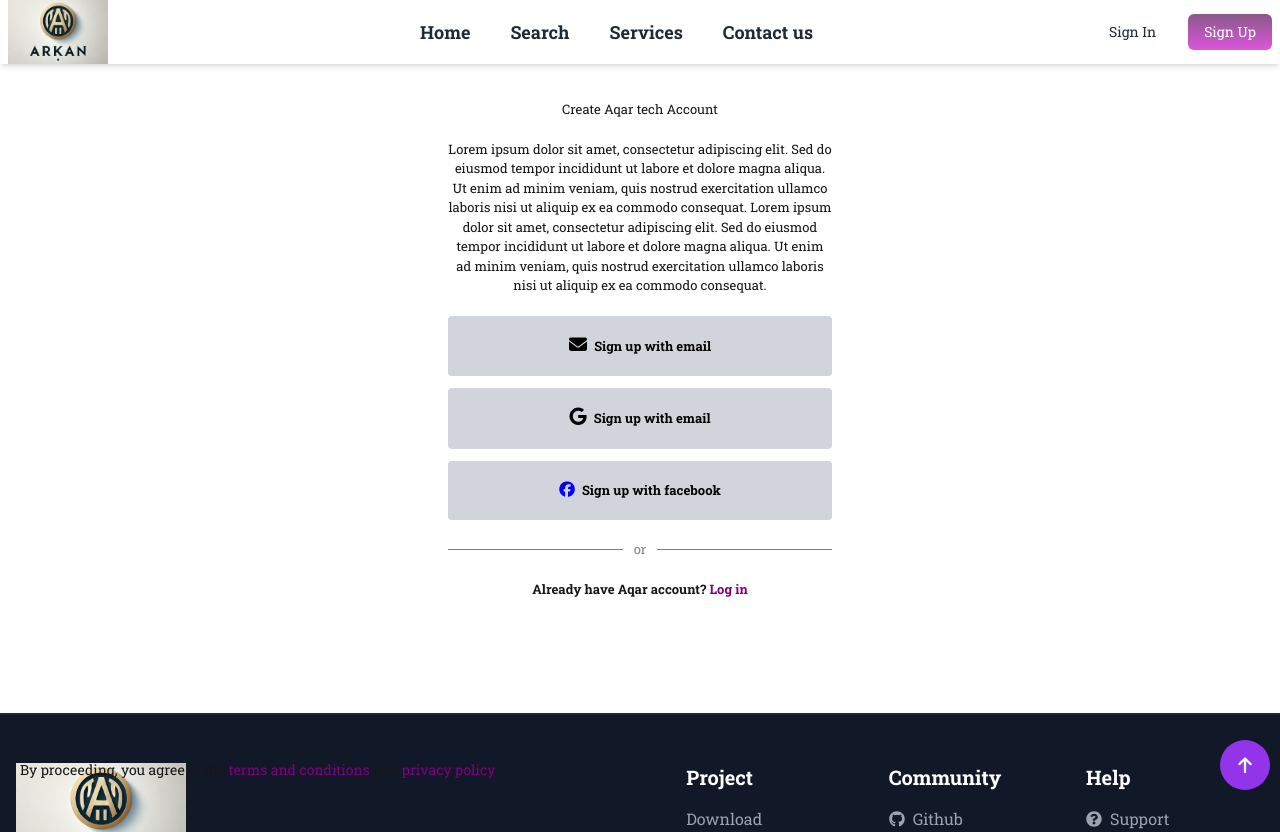
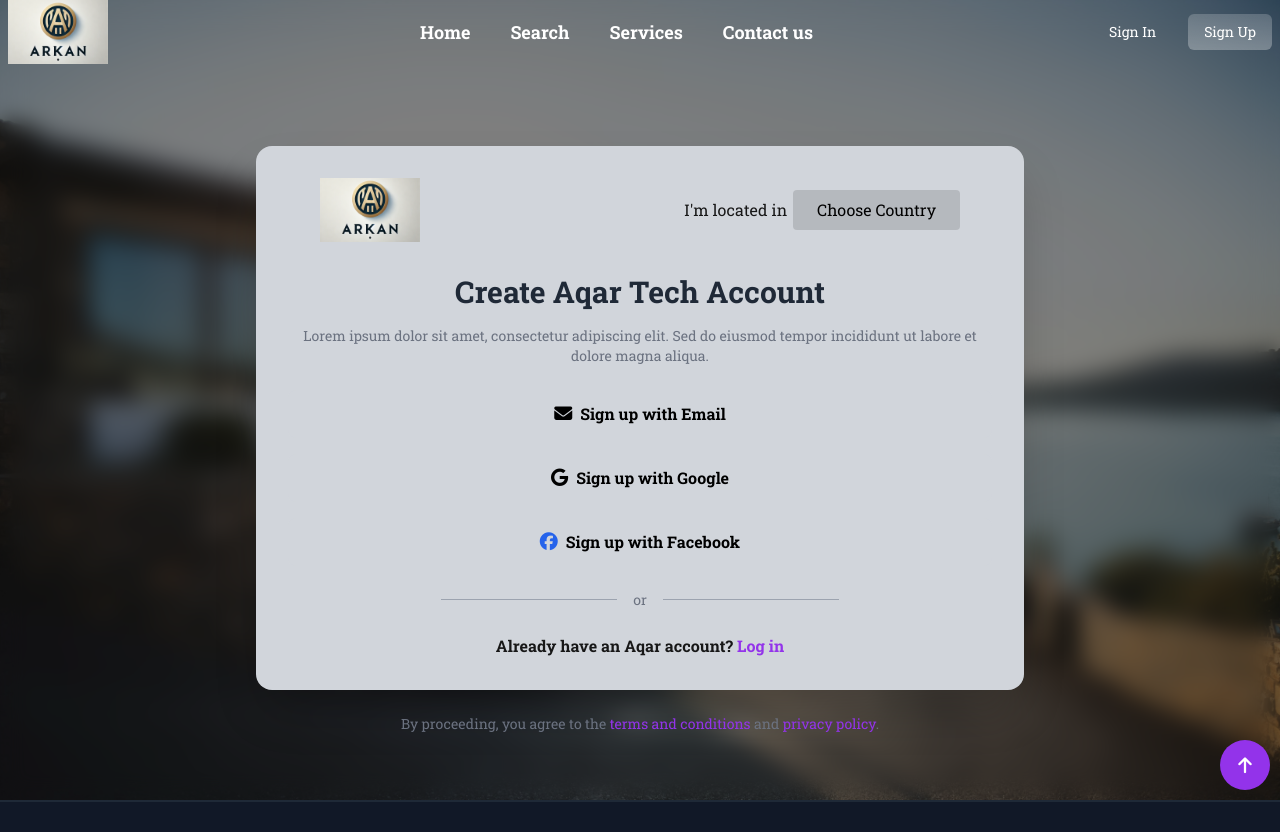
Before and after one commit to mazen-essam/arkan-group, a Next.js app: page /auth/register in a window 1280 px wide. Shown: the top 832 px of the page. Built offline with nearby package versions, Linux system fonts and the light colour scheme; what next-redux-wrapper would draw is missing.

Commit message:
updating ui for authintication

```diff
--- a/app/auth/register/page.js
+++ b/app/auth/register/page.js
@@ -1,71 +1,73 @@
 import Image from "next/image";
-import Link from 'next/link';
+import Link from "next/link";
 import ChooseCountry from "./ChooseCountry";
 
-export default function register() {
+export default function Register() {
+  return (
+    <section className="min-h-screen flex flex-col items-center justify-center py-12 pt-32 relative">
+      {/* Background Image with Blur */}
+      <div className="absolute inset-0 bg-[url('/background3.jpg')] bg-cover bg-center before:absolute before:inset-0 before:bg-black before:bg-opacity-50 before:backdrop-blur-md"></div>
 
-    return (
-        <section className='register' style={{ padding: '10px 0' }}>
-            <nav style={{ display: 'flex', justifyContent: 'space-between', margin: '0 50px',fontSize:'13px' }}>
-                <div>
-                    <Image
-                        src='/logo.png'
-                        alt='Logo'
-                        width={50}
-                        height={50}
-                    />
-                </div>
-                <div className="relative group" style={{ display: 'inline-block', marginRight: '8px', verticalAlign: 'middle' }} >
-                    <ChooseCountry />
+      <div className="container mx-auto px-4 relative z-10">
+        {/* Navbar */}
 
-                </div>
-            </nav>
-            <div className='registerContent' style={{ width: '30%', fontSize:'13px' ,margin: '40px auto',textAlign:'center' }}>
-                <div>
-                    <h2>Create Aqar tech Account</h2>
-                    <p className='my-5'>
-                        Lorem ipsum dolor sit amet, consectetur adipiscing elit. Sed do eiusmod tempor incididunt ut labore et dolore magna aliqua. Ut enim ad minim veniam, quis nostrud exercitation ullamco laboris nisi ut aliquip ex ea commodo consequat.
-                        Lorem ipsum dolor sit amet, consectetur adipiscing elit. Sed do eiusmod tempor incididunt ut labore et dolore magna aliqua. Ut enim ad minim veniam, quis nostrud exercitation ullamco laboris nisi ut aliquip ex ea commodo consequat.
-                    </p>
-                </div>
-                <div className='options mb-5'>
-                    <Link href="/auth/signup">
-                        <button className='w-full bg-gray-300 hover:bg-gray-400 text-black font-bold py-5 px-5 rounded focus:outline-none focus:ring-2 focus:ring-gray-300' style={{
 
-                        }}><span><i className="fas fa-envelope" style={{ fontSize: 'large', marginRight: '4px' }}></i></span> Sign up with email</button>
-                    </Link>
-                    <button className='w-full bg-gray-300 hover:bg-gray-400 text-black font-bold my-3 py-5 px-5 rounded focus:outline-none focus:ring-2 focus:ring-gray-300' style={{
+        {/* Card Container */}
+        <div className="max-w-3xl mx-auto bg-gray-300 rounded-2xl shadow-2xl p-8 text-center">
+        <nav className="flex justify-between items-center mb-8 px-8">
+          <Image src="/arkan-logo.png" alt="Logo" width={100} height={100} />
+          <div className="relative">
+            <ChooseCountry />
+          </div>
+        </nav>
+          {/* Heading */}
+          <h2 className="font-bold text-3xl text-gray-800">Create Aqar Tech Account</h2>
+          <p className="text-gray-500 mt-4 text-sm">
+            Lorem ipsum dolor sit amet, consectetur adipiscing elit. Sed do eiusmod tempor incididunt ut labore et dolore magna aliqua.
+          </p>
 
-                    }}><span><i style={{ fontSize: 'large', marginRight: '4px' }} className="fab fa-google"></i></span> Sign up with email</button>
+          {/* Sign-Up Options */}
+          <div className="mt-6 space-y-4">
+            <Link href="/auth/signup">
+              <button className="w-full bg-gray-300 hover:bg-gray-400 text-black font-semibold py-3 px-4 rounded-lg focus:outline-none focus:ring-2 focus:ring-gray-300 flex items-center justify-center">
+                <i className="fas fa-envelope text-lg mr-2"></i> Sign up with Email
+              </button>
+            </Link>
 
-                    <button className='w-full bg-gray-300 hover:bg-gray-400 text-black font-bold py-5 px-5 rounded focus:outline-none focus:ring-2 focus:ring-gray-300' style={{
+            <button className="w-full bg-gray-300 hover:bg-gray-400 text-black font-semibold py-3 px-4 rounded-lg focus:outline-none focus:ring-2 focus:ring-gray-300 flex items-center justify-center">
+              <i className="fab fa-google text-lg mr-2"></i> Sign up with Google
+            </button>
 
-                    }}><span><i style={{ fontSize: 'larger', marginRight: '4px', color: 'blue' }} className="fab fa-facebook"></i></span> Sign up with facebook</button>
-                </div>
-                <div style={{ textAlign: 'center' }}>
-                    <div style={{ display: 'flex', alignItems: 'center' }}>
-                        <div style={{ height: '1px', width: '48%', background: 'gray' }}></div>
-                        <span style={{ margin: '0 10px', width: '4%', textAlign: 'center', color: 'gray' }}>or</span>
-                        <div style={{ height: '1px', width: '48%', background: 'gray' }}></div>
-                    </div>
-                    <div>
-                        <p className='mt-5' style={{ fontWeight: 'bold' }}>Already have Aqar account? <span>
-                            <Link href="/auth/signin">
-                                <button style={{ cursor: 'pointer', color: 'purple' }}>Log in</button>
-                            </Link>
-                        </span>
-                        </p>
-                    </div>
-                </div>
-                <div style={{ position: 'absolute', bottom: '20px', left: '20px' }}>
-                    <p style={{ fontSize: '14px' }}>
-                        By proceeding, you agree to the
-                        <span style={{ color: 'purple', cursor: 'pointer' }}> terms and conditions </span>
-                        and
-                        <span style={{ color: 'purple', cursor: 'pointer' }}> privacy policy</span>.
-                    </p>
-                </div>
-            </div>
-        </section >
-    )
+            <button className="w-full bg-gray-300 hover:bg-gray-400 text-black font-semibold py-3 px-4 rounded-lg focus:outline-none focus:ring-2 focus:ring-gray-300 flex items-center justify-center">
+              <i className="fab fa-facebook text-lg mr-2 text-blue-600"></i> Sign up with Facebook
+            </button>
+          </div>
+
+          {/* Divider */}
+          <div className="flex items-center justify-center my-6">
+            <div className="h-px w-1/4 bg-gray-400"></div>
+            <span className="mx-4 text-gray-500 text-sm">or</span>
+            <div className="h-px w-1/4 bg-gray-400"></div>
+          </div>
+
+          {/* Login Link */}
+          <p className="mt-5 font-semibold">
+            Already have an Aqar account?{' '}
+            <Link href="/auth/signin">
+              <button className="text-purple-600 hover:text-purple-700">Log in</button>
+            </Link>
+          </p>
+        </div>
+
+        {/* Terms and Conditions */}
+        <div className="text-center mt-6 text-sm text-gray-500">
+          <p>
+            By proceeding, you agree to the{' '}
+            <span className="text-purple-600 hover:text-purple-700 cursor-pointer">terms and conditions</span> and{' '}
+            <span className="text-purple-600 hover:text-purple-700 cursor-pointer">privacy policy</span>.
+          </p>
+        </div>
+      </div>
+    </section>
+  );
 }
--- a/app/auth/signin/page.js
+++ b/app/auth/signin/page.js
@@ -3,54 +3,64 @@
 
 export default function Signin() {
   return (
-    <section>
-      <div className="container mx-auto mt-24">
-        {/* <nav>
-          <Image src="/logo.png" alt="Logo" width={70} height={70} />
-        </nav> */}
+    <section className="min-h-screen flex items-center justify-center py-12 pt-32 relative">
+      {/* Background Image with Blur */}
+      <div className="absolute inset-0 bg-[url('/background3.jpg')] bg-cover bg-center before:absolute before:inset-0 before:bg-black before:bg-opacity-50 before:backdrop-blur-md"></div>
 
+      <div className="container mx-auto px-4 relative z-10">
+        {/* Card Container */}
+        <div className="max-w-3xl mx-auto bg-gray-300 rounded-2xl shadow-2xl p-8">
+          {/* Logo */}
+          <div className="flex justify-center mb-6">
+            <Image src="/arkan-logo.png" alt="Logo" width={170} height={170} />
+          </div>
+
+          {/* Heading */}
           <div className="text-center">
-          <h1 className="font-bold text-4xl">Sign in</h1>
-          <p className="text-gray-500 my-2 text-sm">
+            <h1 className="font-bold text-3xl text-gray-800">Sign In</h1>
+            <p className="text-gray-500 mt-2 text-sm">
               Welcome! Please fill the details to get started.
             </p>
+          </div>
 
-          <div className="flex justify-center space-x-4">
-            <button className="w-1/4 bg-transparent text-black border border-gray-300 hover:bg-gray-800 hover:text-white font-bold py-2 px-4 rounded focus:outline-none focus:ring-2 focus:ring-gray-300 flex items-center justify-center">
+          {/* Social Sign-In Buttons */}
+          <div className="mt-6 space-y-4">
+            <button className="w-full bg-transparent text-gray-700 border border-gray-300 hover:bg-gray-800 hover:text-white font-semibold py-2 px-4 rounded-lg focus:outline-none focus:ring-2 focus:ring-gray-300 transition-all duration-300 flex items-center justify-center">
               <i className="fab fa-google text-lg mr-2"></i> Sign in with Google
             </button>
 
-            <button className="w-1/4 bg-transparent text-black border border-gray-300 hover:bg-gray-800 hover:text-white font-bold py-2 px-4 rounded focus:outline-none focus:ring-2 focus:ring-gray-300 flex items-center justify-center">
-              <i className="fab fa-facebook text-blue-600 group-hover:text-white transition text-lg mr-2"></i>{" "}
+            <button className="w-full bg-transparent text-gray-700 border border-gray-300 hover:bg-blue-600 hover:text-white font-semibold py-2 px-4 rounded-lg focus:outline-none focus:ring-2 focus:ring-blue-300 transition-all duration-300 flex items-center justify-center">
+              <i className="fab fa-facebook text-blue-600 text-lg mr-2 group-hover:text-white"></i>{" "}
               Sign in with Facebook
             </button>
           </div>
 
+          {/* Divider */}
           <div className="flex items-center justify-center my-6">
             <div className="h-px w-1/4 bg-gray-300"></div>
-            <span className="mx-4 text-gray-500">or</span>
+            <span className="mx-4 text-gray-500 text-sm">or</span>
             <div className="h-px w-1/4 bg-gray-300"></div>
           </div>
-        </div>
 
+          {/* Sign-In Form */}
           <SigninValidation />
 
-        <div className="text-center mt-4 text-sm">
+          {/* Terms and Conditions */}
+          <div className="text-center mt-6 text-sm text-gray-500">
             <p>
-            By proceeding, you agree to the
-            <span className="text-purple-600 cursor-pointer">
-              {" "}
-              terms and conditions{" "}
-            </span>
-            and
-            <span className="text-purple-600 cursor-pointer">
-              {" "}
+              By proceeding, you agree to the{" "}
+              <span className="text-purple-600 hover:text-purple-700 cursor-pointer">
+                terms and conditions
+              </span>{" "}
+              and{" "}
+              <span className="text-purple-600 hover:text-purple-700 cursor-pointer">
                 privacy policy
               </span>
               .
             </p>
           </div>
         </div>
+      </div>
     </section>
   );
 }
--- a/app/auth/signup/page.js
+++ b/app/auth/signup/page.js
@@ -1,48 +1,58 @@
-import Image from "next/image"
+import Image from "next/image";
 import '@fortawesome/fontawesome-free/css/all.min.css'; // Import FontAwesome styles
 import Validation from "./Validation";
 
-export default function signup() {
+export default function Signup() {
+    return (
+        <section className="min-h-screen flex flex-col items-center justify-center py-12 pt-32 relative">
+            {/* Background Image with Blur */}
+            <div className="absolute inset-0 bg-[url('/background3.jpg')] bg-cover bg-center before:absolute before:inset-0 before:bg-black before:bg-opacity-50 before:backdrop-blur-md"></div>
 
-    return (
-        <section style={{ width: '95%', margin: 'auto',padding:'10px 0' }}>
-            <nav>
-                <Image
-                    src='/logo.png'
-                    alt='Logo'
-                    width={70}
-                    height={70}
-                />
-            </nav>
+            <div className="container mx-auto px-4 relative z-10">
+                {/* Navbar */}
+                <nav className="flex justify-center mb-8">
+                    <Image src="/arkan-logo.png" alt="Logo" width={170} height={170} />
+                </nav>
 
-            <div style={{ textAlign: 'center' }}>
-                <h1 style={{ fontWeight: 'bold', fontSize: '30px' }}>Create Your Account</h1>
-                <p style={{ color: 'gray', margin: '8px 0 17px 0', fontSize: '10px' }}>Welcome! Please fill the details to get started.</p>
+                {/* Card Container */}
+                <div className="max-w-3xl mx-auto bg-gray-300 rounded-2xl shadow-2xl p-8 text-center">
+                    {/* Heading */}
+                    <h2 className="font-bold text-3xl text-gray-800">Create Your Account</h2>
+                    <p className="text-gray-500 mt-4 text-sm">Welcome! Please fill in the details to get started.</p>
 
-                <div style={{ display: 'flex', justifyContent: 'center' }}>
-                    <button className='w-1/4 bg-transparent text-black hover:bg-gray-800 hover:text-white font-bold py-2 px-2 rounded focus:outline-none focus:ring-2 focus:ring-gray-300'>
-                        <span><i style={{ fontSize: 'large', marginRight: '4px' }} className="fab fa-google"></i></span> Sign up with email</button>
+                    {/* Sign-Up Options */}
+                    <div className="mt-6 space-y-4">
+            <button className="w-full bg-transparent text-gray-700 border border-gray-300 hover:bg-gray-800 hover:text-white font-semibold py-2 px-4 rounded-lg focus:outline-none focus:ring-2 focus:ring-gray-300 transition-all duration-300 flex items-center justify-center">
+              <i className="fab fa-google text-lg mr-2"></i> Sign in with Google
+            </button>
 
-                    <button className='w-1/4 bg-transparent text-black hover:bg-gray-800 hover:text-white font-bold py-2 px-2 rounded focus:outline-none focus:ring-2 focus:ring-gray-300' style={{
+            <button className="w-full bg-transparent text-gray-700 border border-gray-300 hover:bg-blue-600 hover:text-white font-semibold py-2 px-4 rounded-lg focus:outline-none focus:ring-2 focus:ring-blue-300 transition-all duration-300 flex items-center justify-center">
+              <i className="fab fa-facebook text-blue-600 text-lg mr-2 group-hover:text-white"></i>{" "}
+              Sign in with Facebook
+            </button>
+          </div>
 
-                    }}><span><i style={{ fontSize: 'larger', marginRight: '4px' }} className="fab fa-facebook text-blue-600 group-hover:text-white transition"></i></span> Sign up with facebook</button>
+                    {/* Divider */}
+                    <div className="flex items-center justify-center my-6">
+                        <div className="h-px w-1/4 bg-gray-400"></div>
+                        <span className="mx-4 text-gray-500 text-sm">or</span>
+                        <div className="h-px w-1/4 bg-gray-400"></div>
+                    </div>
+
+                    {/* Form Component */}
+                    <Validation />
                 </div>
-                <div style={{ display: 'flex', alignItems: 'center', justifyContent: 'center', margin: '20px 0 10px 0' }}>
-                    <div style={{ height: '1px', width: '25%', background: 'gray' }}></div>
-                    <span style={{ margin: '0 10px', width: '4%', textAlign: 'center', color: 'gray' }}>or</span>
-                    <div style={{ height: '1px', width: '25%', background: 'gray' }}></div>
+
+                {/* Terms and Conditions */}
+                <div className="text-center mt-6 text-sm text-gray-500">
+                    <p>
+                        By proceeding, you agree to the{' '}
+                        <span className="text-purple-600 hover:text-purple-700 cursor-pointer">terms and conditions</span>{' '}
+                        and{' '}
+                        <span className="text-purple-600 hover:text-purple-700 cursor-pointer">privacy policy</span>.
+                    </p>
                 </div>
             </div>
-
-            <Validation />
-                <div>
-                    <p style={{ fontSize: '14px' }}>
-                        By proceeding, you agree to the
-                        <span style={{ color: 'purple', cursor: 'pointer' }}> terms and conditions </span>
-                        and
-                        <span style={{ color: 'purple', cursor: 'pointer' }}> privacy policy</span>.
-                    </p>
-                </div>
-        </section >
-    )
+        </section>
+    );
 }
--- a/app/site/Footer.js
+++ b/app/site/Footer.js
@@ -3,7 +3,7 @@
 
 export default function Footer() {
   return (
-    <section className="bg-gray-900 text-white border-t-2 border-gray-800 mt-16">
+    <section className="bg-gray-900 text-white border-t-2 border-gray-800 ">
       <div className="container mx-auto px-4 py-12">
         <div className="flex flex-col md:flex-row justify-between gap-8">
           {/* Short Description Section */}
--- a/app/site/Navbar.js
+++ b/app/site/Navbar.js
@@ -2,46 +2,43 @@
 import "@fortawesome/fontawesome-free/css/all.min.css";
 import Image from "next/image";
 import Link from "next/link";
-import { useState, useEffect } from "react"; // Import useEffect
-import { usePathname } from "next/navigation"; // Import usePathname
+import { useState, useEffect } from "react";
+import { usePathname } from "next/navigation";
 import userRole from "../userRole";
 
 export default function Navbar() {
     const user = userRole();
     const token = "test";
     const [menuOpen, setMenuOpen] = useState(false);
-    const [isScrolled, setIsScrolled] = useState(false); // State to track scroll position
-    const pathname = usePathname(); // Get the current pathname
+    const [isScrolled, setIsScrolled] = useState(false);
+    const pathname = usePathname();
 
-    // Add scroll event listener
     useEffect(() => {
         const handleScroll = () => {
             if (window.scrollY > 0) {
-                setIsScrolled(true); // User has scrolled
+                setIsScrolled(true);
             } else {
-                setIsScrolled(false); // User is at the top
+                setIsScrolled(false);
             }
         };
 
-        // Only add scroll listener on the home page
-        if (pathname === "/site/home") {
-            window.addEventListener("scroll", handleScroll); // Attach scroll listener
+        if (pathname === "/site/home" || pathname.startsWith("/auth")) {
+            window.addEventListener("scroll", handleScroll);
         }
 
         return () => {
-            if (pathname === "/site/home") {
-                window.removeEventListener("scroll", handleScroll); // Cleanup
+            if (pathname === "/site/home" || pathname.startsWith("/auth")) {
+                window.removeEventListener("scroll", handleScroll);
             }
         };
     }, [pathname]);
 
-    // Determine navbar styles based on the current page
-    const isHomePage = pathname === "/site/home";
-    const navbarStyles = isHomePage
+    const isTransparentPage = pathname === "/site/home" || pathname.startsWith("/auth");
+    const navbarStyles = isTransparentPage
         ? isScrolled
-            ? "bg-white text-gray-800 shadow-md" // Scrolled on home page
-            : "bg-transparent text-white" // Top of home page
-        : "bg-white text-gray-800 shadow-md"; // Other pages
+            ? "bg-white text-gray-800 shadow-md"
+            : "bg-transparent text-white"
+        : "bg-white text-gray-800 shadow-md";
 
     return (
         <nav className={`fixed w-full z-50 transition-colors duration-300 ${navbarStyles}`}>
@@ -65,7 +62,7 @@
                             <Link href="/site/profile">
                                 <button
                                     className={`flex items-center justify-center w-10 h-10 rounded-full transition ${
-                                        isHomePage && !isScrolled
+                                        isTransparentPage && !isScrolled
                                             ? "bg-white/20 hover:bg-white/30"
                                             : "bg-gray-200 hover:bg-gray-300"
                                     }`}
@@ -77,7 +74,7 @@
                             <Link href="/site/AdminProfile">
                                 <button
                                     className={`flex items-center justify-center w-10 h-10 rounded-full transition ${
-                                        isHomePage && !isScrolled
+                                        isTransparentPage && !isScrolled
                                             ? "bg-white/20 hover:bg-white/30"
                                             : "bg-gray-200 hover:bg-gray-300"
                                     }`}
@@ -90,7 +87,7 @@
                                 <Link href="/auth/signin">
                                     <button
                                         className={`hover:text-gray-300 px-4 py-2 rounded-md text-sm font-medium ${
-                                            isHomePage && !isScrolled
+                                            isTransparentPage && !isScrolled
                                                 ? "text-white"
                                                 : "text-gray-800 hover:bg-gray-100"
                                         }`}
@@ -101,7 +98,7 @@
                                 <Link href="/auth/register">
                                     <button
                                         style={{
-                                            background: isHomePage && !isScrolled
+                                            background: isTransparentPage && !isScrolled
                                                 ? "linear-gradient(to bottom, rgba(255, 255, 255, 0.2), rgba(255, 255, 255, 0.3))"
                                                 : "linear-gradient(to bottom, rgba(75, 2, 75, 0.655), rgba(213, 56, 213, 0.852))",
                                         }}
```
Also changed, not shown: app/auth/register/ChooseCountry.js (+4 -4 lines), app/auth/signin/SigninValidation.js (+64 -46 lines), app/auth/signup/Validation.js (+52 -73 lines), 1 other file (tests, documents, lock files or other folders). Lines whose indentation alone changed are shown as unchanged.
